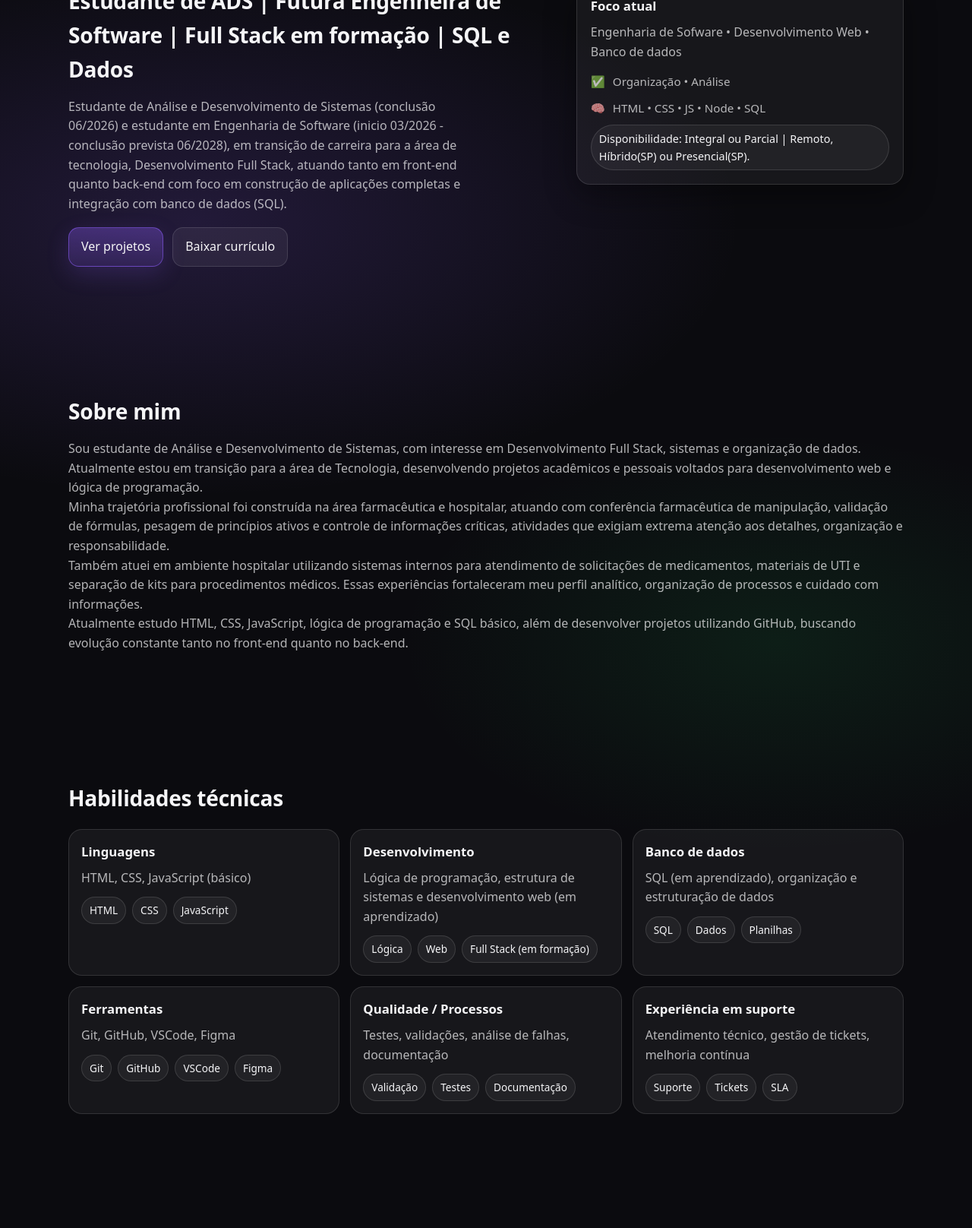
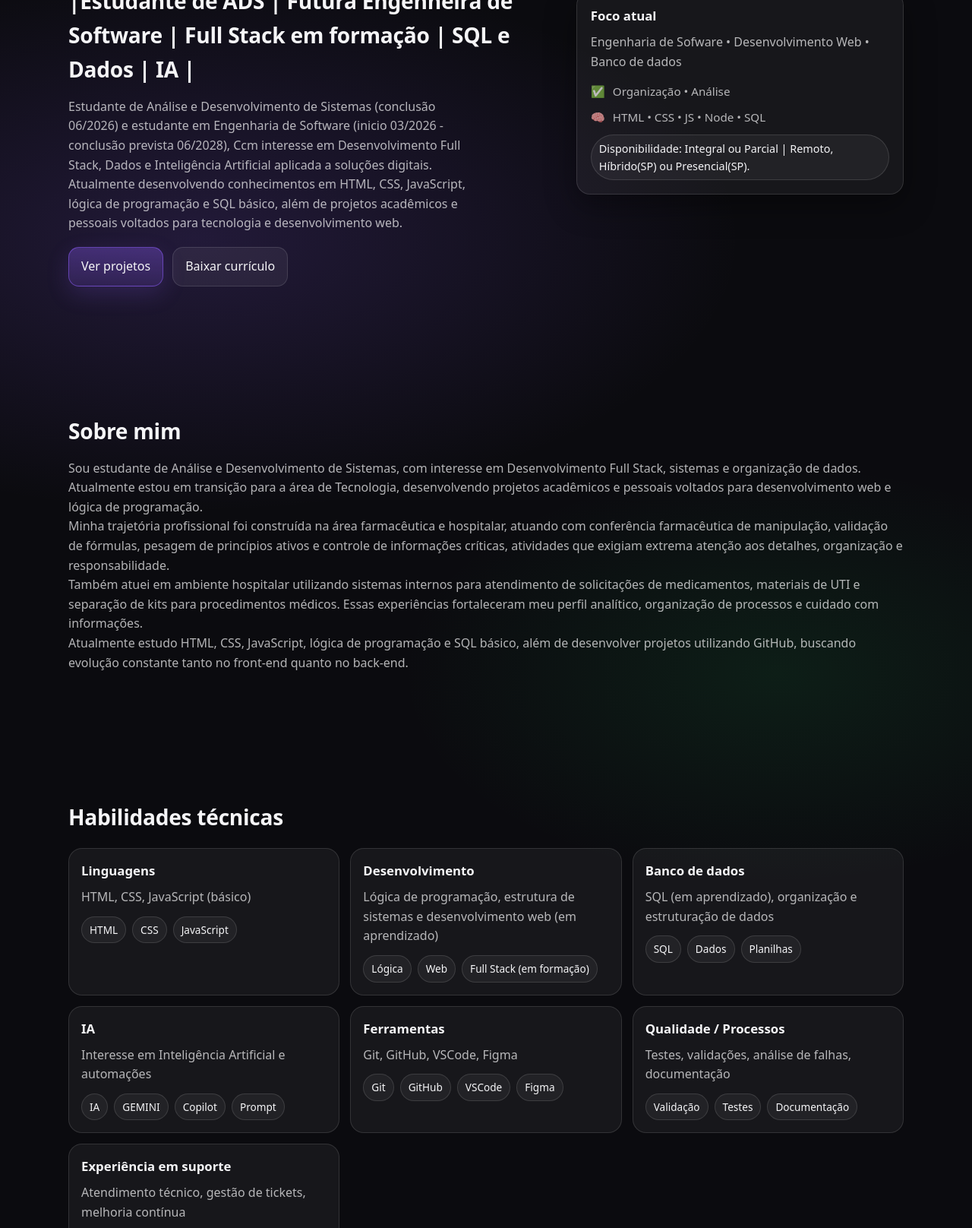
Before and after one commit to Amanda-AAndrade/PortfolioAmanda, a plain HTML site: page index.html in a window 1280 px wide. Shown: the part 259-1875 px from the top of the page at 76% size. Drawn offline with Linux system fonts and the light colour scheme.

Commit message:
Update index.html

```diff
--- a/index.html
+++ b/index.html
@@ -43,13 +43,14 @@
           <div class="badge">📍 <span>São Paulo</span> • Remoto/Híbrido/Presencial</div>
 
           <h1>Amanda Andrade</h1>
-          <h2>Estudante de ADS | Futura Engenheira de Software | Full Stack em formação | SQL e Dados</h2>
+          <h2> |Estudante de ADS | Futura Engenheira de Software | Full Stack em formação | SQL e Dados | IA | </h2>
 
           <p>
             Estudante de Análise e Desenvolvimento de Sistemas (conclusão 06/2026)
             e estudante em Engenharia de Software (inicio 03/2026 - conclusão prevista 06/2028),
-            em transição de carreira para a área de tecnologia, Desenvolvimento Full Stack, atuando tanto
-            em front-end quanto back-end com foco em construção de aplicações completas e integração com banco de dados (SQL).
+            Ccm interesse em Desenvolvimento Full Stack, Dados e Inteligência Artificial aplicada a soluções digitais.
+            Atualmente desenvolvendo conhecimentos em HTML, CSS, JavaScript, lógica de programação e SQL básico, além de
+            projetos acadêmicos e pessoais voltados para tecnologia e desenvolvimento web.
 
           </p>
 
@@ -139,6 +140,17 @@
         <span class="tag">SQL</span>
         <span class="tag">Dados</span>
         <span class="tag">Planilhas</span>
+      </div>
+    </div>
+
+    <div class="card">
+      <h3>IA</h3>
+      <p>Interesse em Inteligência Artificial e automações</p>
+      <div class="tags">
+        <span class="tag">IA</span>
+        <span class="tag">GEMINI</span>
+        <span class="tag">Copilot</span>
+        <span class="tag">Prompt</span>
       </div>
     </div>
 
```
